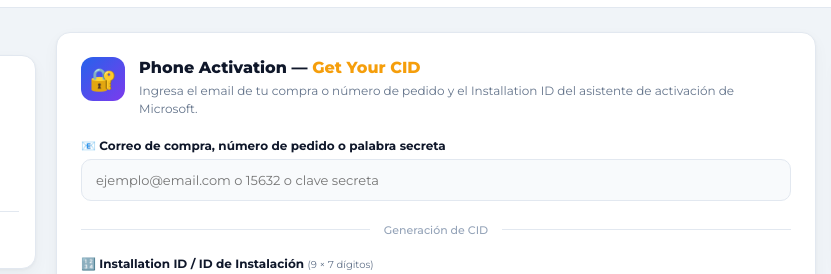
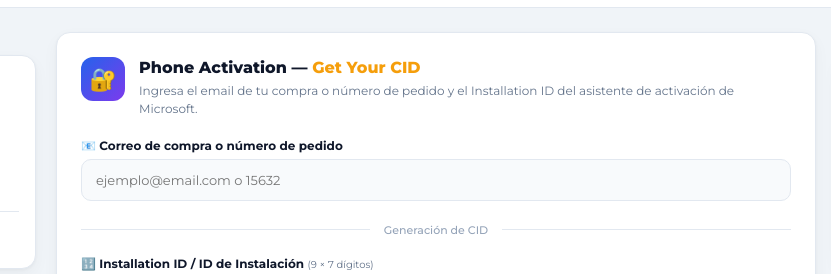
Before and after one commit to axelnn51/getcid, a website: page public/index.html in a window 1280 px wide. Shown: the part 180-454 px from the top of the page, 204-1035 px from the left. Drawn offline with Linux system fonts and the light colour scheme.

Commit message:
UI: Eliminar referencias a clave secreta

```diff
--- a/public/index.html
+++ b/public/index.html
@@ -107,8 +107,8 @@
 
                     <!-- Autenticación -->
                     <div class="field">
-                        <label for="email">📧 Correo de compra, número de pedido o palabra secreta</label>
-                        <input type="text" id="email" placeholder="ejemplo@email.com o 15632 o clave secreta" autocomplete="email">
+                        <label for="email">📧 Correo de compra o número de pedido</label>
+                        <input type="text" id="email" placeholder="ejemplo@email.com o 15632" autocomplete="email">
 
                         <div id="balance-badge" class="hidden">
                             <div class="badge-credits">💰 <strong id="badge-count">0</strong> CIDs disponibles</div>
```
